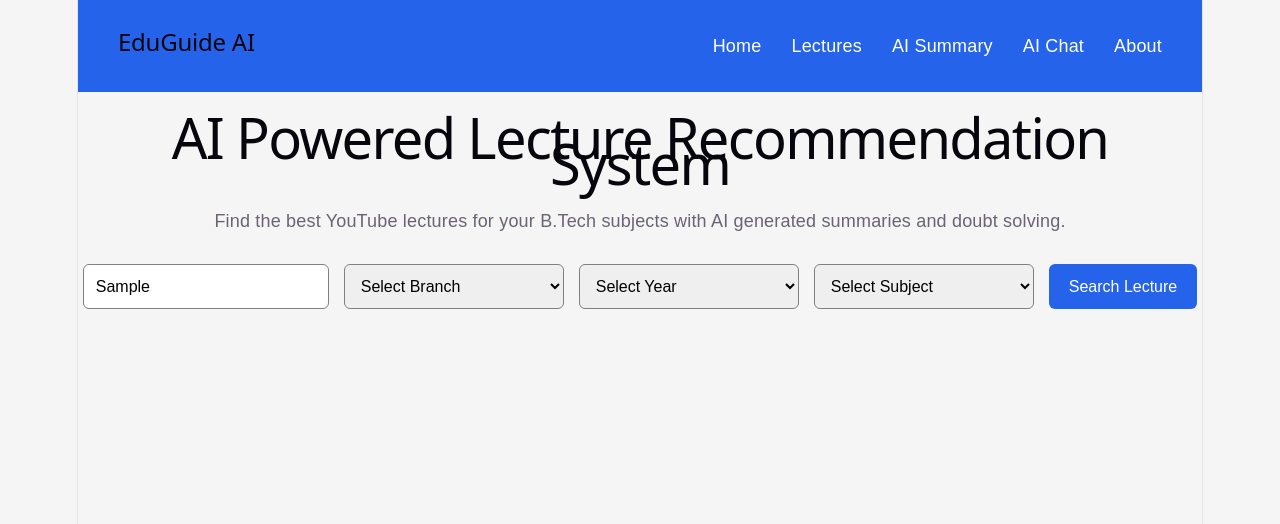
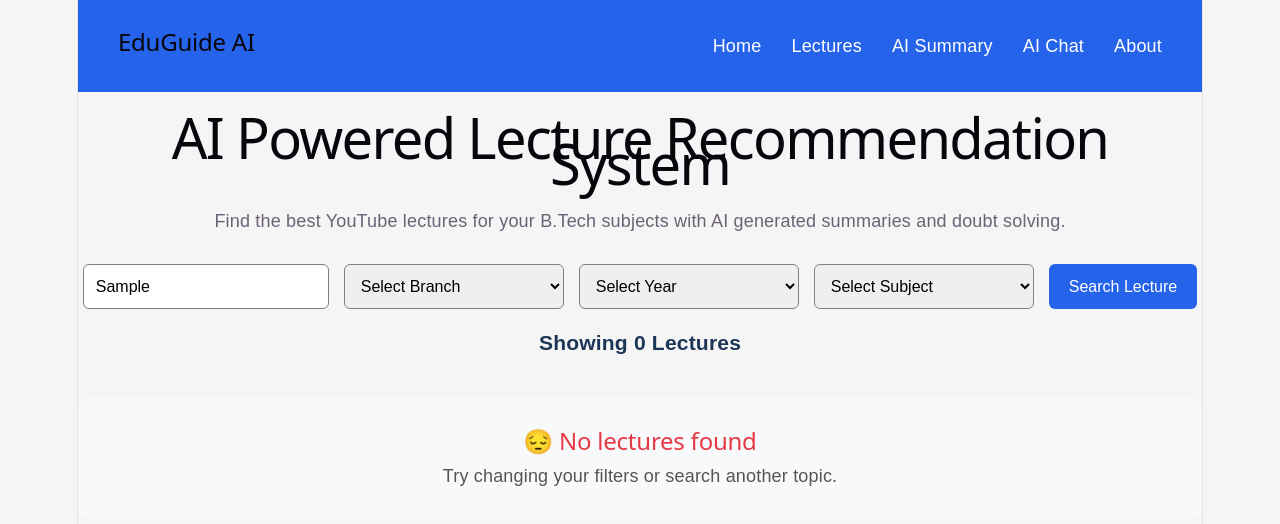
Before and after one commit to Anshika-29/EduGuide-AI, a React app in the folder frontend/: page / in a window 1280 px wide. Both pictures are taken after typing "Sample" into the empty fields and a click on the button "Search Lecture". Shown: the top 524 px of the page. Built offline with nearby package versions, Linux system fonts and the light colour scheme; the HTML template or start-up script is replaced by a standard one.

Commit message:
Added subject filter ,lecture counter and no-results UI

```diff
--- a/frontend/src/App.css
+++ b/frontend/src/App.css
@@ -85,3 +85,21 @@ button:hover{
 .card button:hover{
   background: #1d4ed8;
 }
+.results{
+  text-align: center;
+  margin: 20px;
+  color:#1d3557;
+}
+.no-results{
+  margin-top: 40px;
+  text-align: center;
+  padding: 30px;
+  border-radius: 12px;
+  background: #f8f9fa;
+}
+.no-results h2{
+  color: #e63946;
+}
+.no-results p{
+  color: #555;
+}
--- a/frontend/src/App.jsx
+++ b/frontend/src/App.jsx
@@ -9,6 +9,7 @@ function App(){
   const [searchTopic,setSearchTopic]=useState("");
   const[searchBranch,setSearchBranch]=useState("");
   const[searchYear,setSearchYear]=useState("");
+  const[searchSubject,setSearchSubject]=useState("");
   const filteredLectures=lectures.filter((lecture) =>
   {
     const topicMatch=
@@ -20,8 +21,11 @@ function App(){
       lecture.branch=== searchBranch;
       const yearMatch=
       searchYear===""||
-      lecture.year===searchYear
-      return topicMatch && branchMatch&&yearMatch;
+      lecture.year===searchYear;
+      const subjectMatch=
+      searchSubject ===""||
+      lecture.subject === searchSubject;
+      return topicMatch && branchMatch&&yearMatch&&subjectMatch;
   }
   );
   return(
@@ -31,8 +35,17 @@ function App(){
       <SearchForm setSearchTopic={setSearchTopic}
       setSearchBranch={setSearchBranch}
       setSearchYear={setSearchYear}
+      setSearchSubject={setSearchSubject}
       />
-      {filteredLectures.map((lecture,index) =>
+      <div className="results">
+        <h3>
+          Showing {filteredLectures.length} Lecture
+          {filteredLectures.length !==1 ? "s":""}
+        </h3>
+      </div>
+      {
+        filteredLectures.length> 0 ?(
+      filteredLectures.map((lecture,index) =>
       (<LectureCard
         key={lecture.id}
         title={lecture.topic}
@@ -44,9 +57,15 @@ function App(){
         views={lecture.views}
         link={lecture.link}
         />
-      )
-      )}
+      ))
+      ):(
+        <div className="no-results">
+          <h2>😔 No lectures found</h2>
+          <p>Try changing your filters or search another topic.</p>
     </div>
+  )
+}
+</div>
   );
 }
 export default App;
--- a/frontend/src/components/SearchForm.jsx
+++ b/frontend/src/components/SearchForm.jsx
@@ -1,5 +1,5 @@
 import {useState } from "react";
-function SearchForm({ setSearchTopic,setSearchBranch,setSearchYear}){
+function SearchForm({ setSearchTopic,setSearchBranch,setSearchYear,setSearchSubject}){
     const [topic,setTopic]=useState("");
     const [branch,setBranch]=useState("");
     const [year,setYear]=useState("");
@@ -9,6 +9,7 @@ function SearchForm({ setSearchTopic,setSearchBranch,setSearchYear}){
         setSearchTopic(topic);
         setSearchBranch(branch);
         setSearchYear(year);
+        setSearchSubject(subject);
     }
     return(
         <div className="search-box">
```
